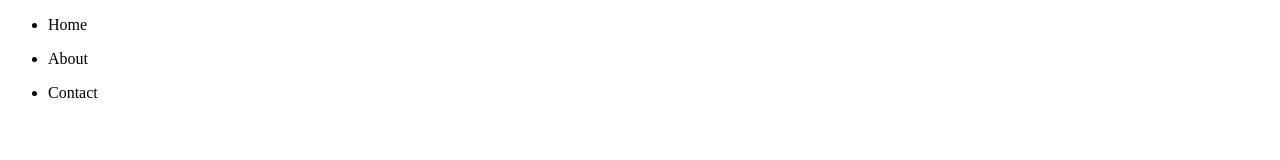
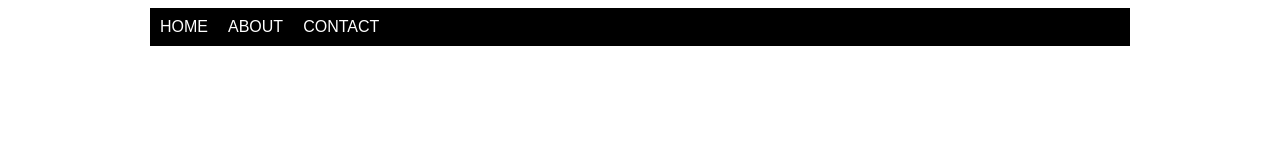
Before and after one commit to eshmitt/session_2, a plain HTML site: page work/session_2/index.html in a window 1280 px wide. Drawn offline with Linux system fonts and the light colour scheme.

Commit message:
nav_bar styling

```diff
--- a/work/session_2/index.html
+++ b/work/session_2/index.html
@@ -4,18 +4,16 @@
     <meta charset="UTF-8">
     <meta name="viewport" content="width=device-width, initial-scale=1.0">
     <meta http-equiv="X-UA-Compatible" content="ie=edge">
+    <link rel="stylesheet" href="main.css" type="text/css" />
     <title>Document</title>
 </head>
 <body>
     <div id="wrapper">
 
-        <div id="nav_bar">
-            <ul>
-                <li><p>Home</p></li>
-                <li><p>About</p></li>
-                <li><p>Contact</p></li>
-            </ul>
-
+        <div class="nav_bar">
+         <a href="index.html">HOME</a>
+         <a href="#about">ABOUT</a>
+         <a href="#contact">CONTACT</a>
         </div>
 
         <div id="left_section">
--- a/work/session_2/main.css
+++ b/work/session_2/main.css
@@ -1,11 +1,32 @@
+body {
+    font-family: sans-serif;
+}
 #wrapper {
     width: 980px;
     margin: 0 auto;
     background-color: gray;
 }
 
-#nav_bar {
-    width: 980px;
-    margin: 0 auto;
+.nav_bar {
     background-color: black;
+    overflow: hidden;
 }
+
+.nav_bar a {
+    padding: 10px 10px;
+    text-decoration: none !important;
+    float: left;
+    text-align: center;
+    color: white;
+    opacity: 1;
+    transition: 0.3s;
+}
+.nav_bar a:hover {
+    background-color: #ddd;
+    color: black;
+    opacity: 0.8;
+}
+.nav_bar a:active {
+    background-color: DarkOrchid;
+    color: white;
+}
```
